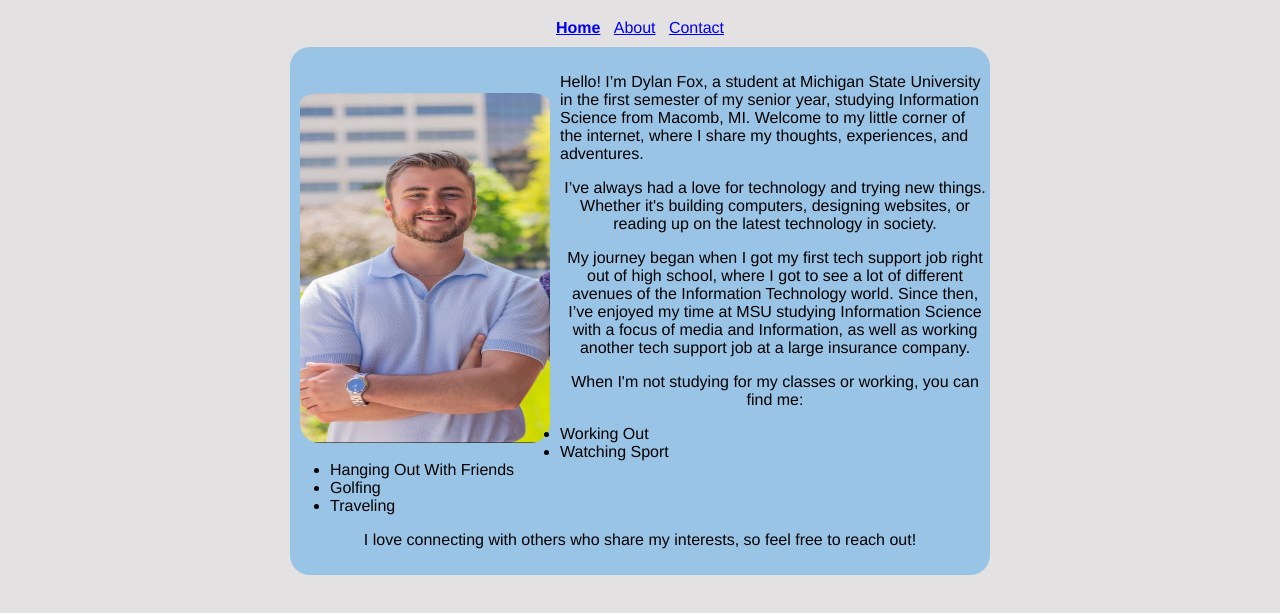
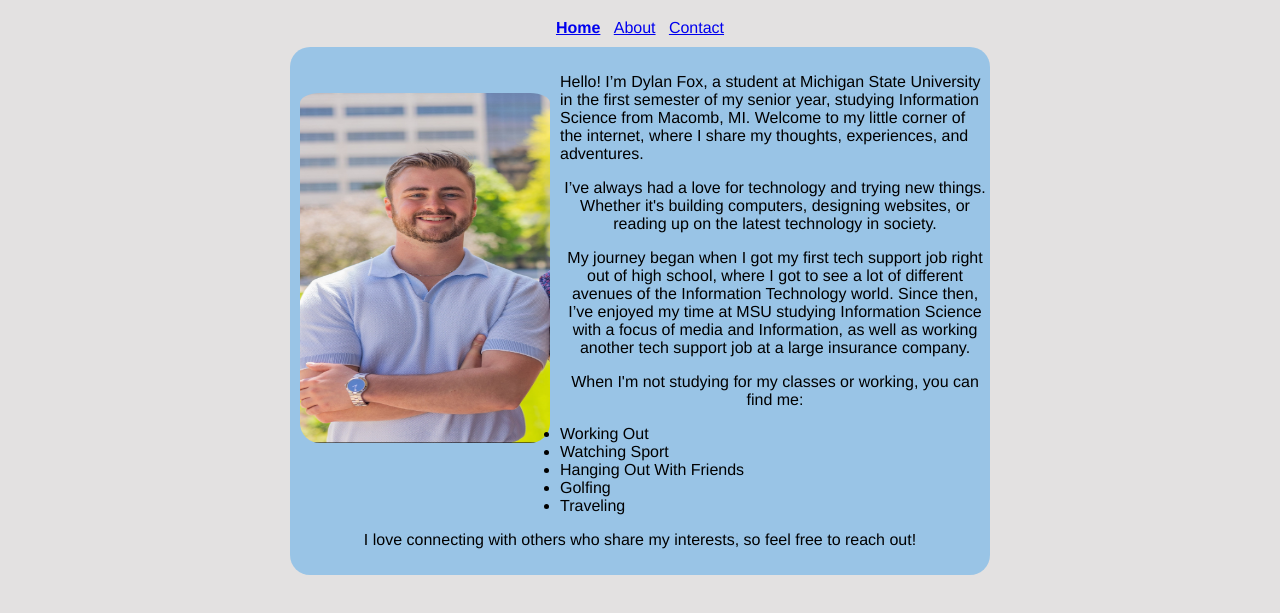
Before and after one commit to dylanfox44/mi349_blog, a plain HTML site: page about.html in a window 1280 px wide. Shown: the part 81-694 px from the top of the page. Drawn offline with Linux system fonts and the light colour scheme.

Commit message:
css change for formatting

```diff
--- a/screen.css
+++ b/screen.css
@@ -81,6 +81,7 @@ h2 {
 .img-container {
     float: left;
     margin: 10px;
+    padding-bottom: 45px;
 }
 
 .details section p {
```
